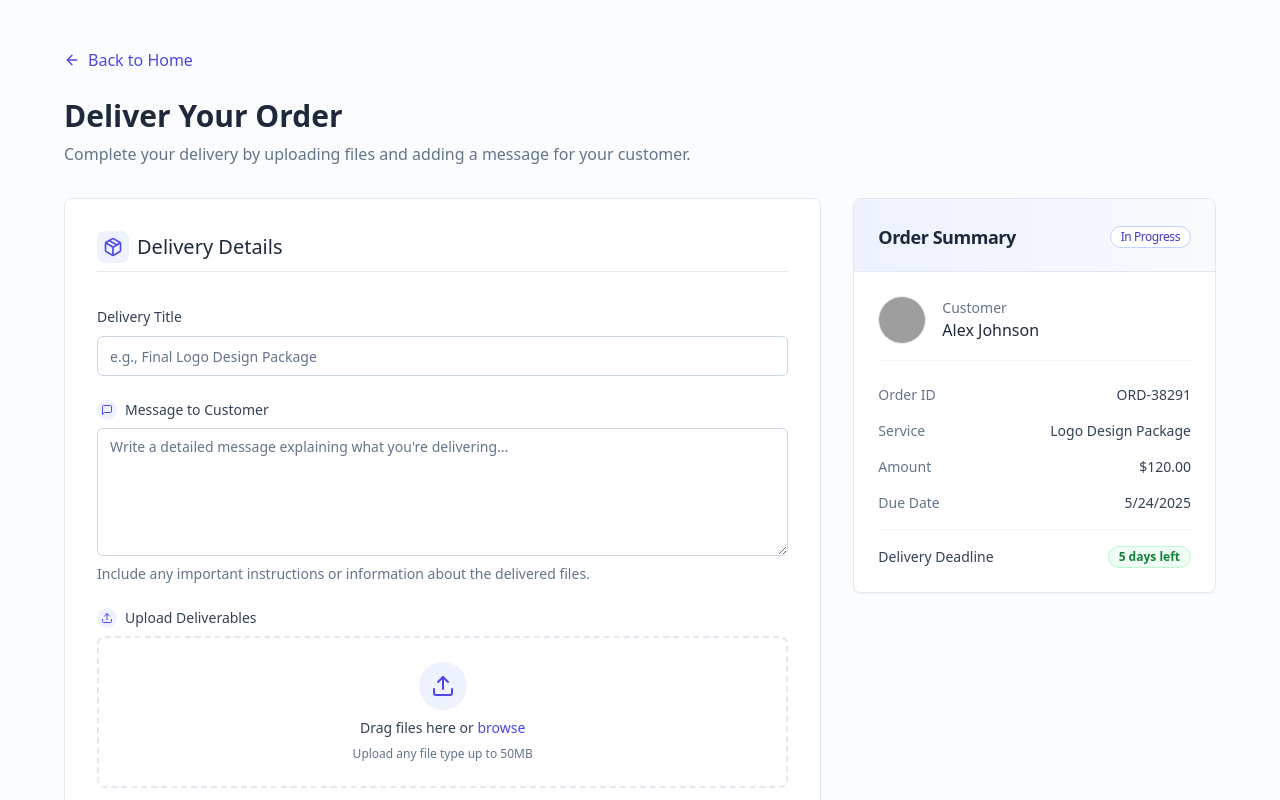
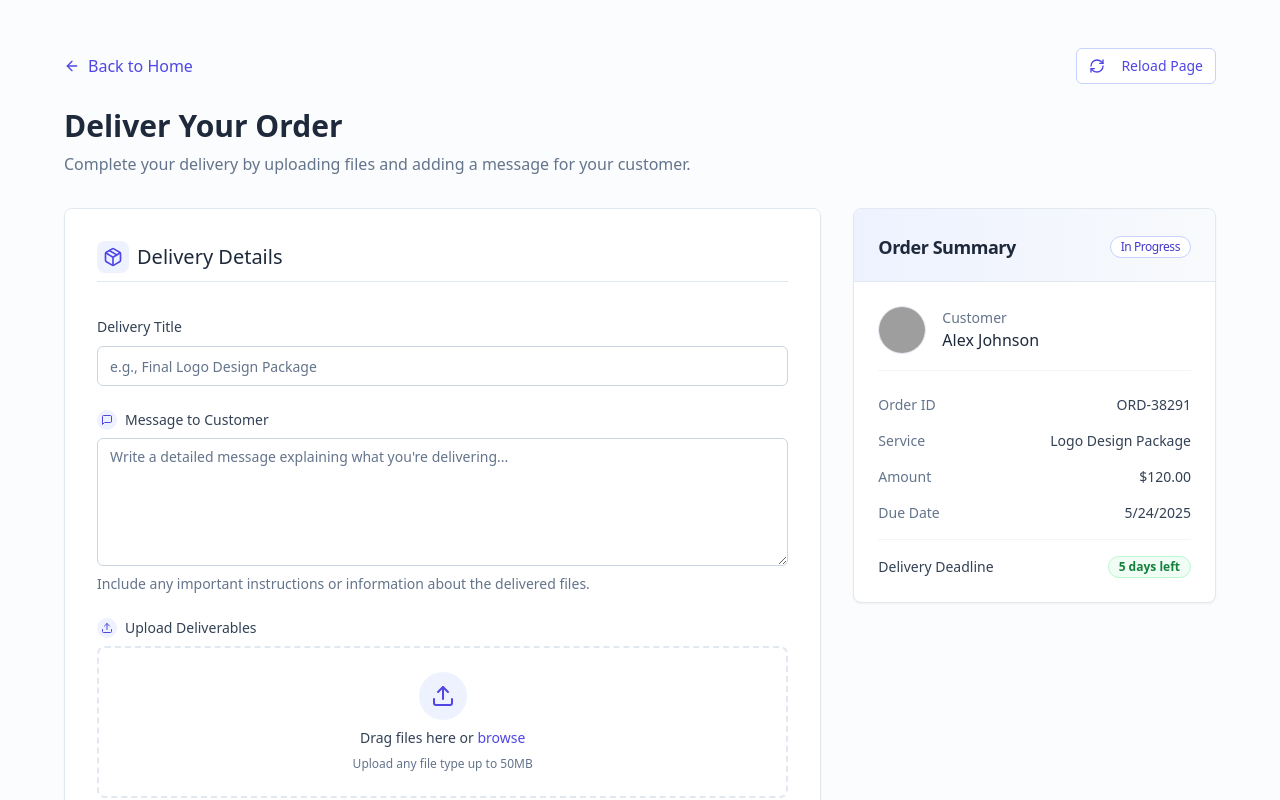
Before and after one commit to ALFRED-LUCIFER/order-note-delivery-finesse, a React (Vite) app: page /delivery in a window 1280 px wide. Shown: the top 800 px of the page. Built offline with nearby package versions, Linux system fonts and the light colour scheme; grey boxes are pictures that could not be loaded.

Commit message:
Refactor: Reload page after delivery
The user requested a page reload. This commit may implement a page reload after a successful delivery submission.

```diff
--- a/src/pages/DeliveryPage.tsx
+++ b/src/pages/DeliveryPage.tsx
@@ -5,7 +5,8 @@ import DeliveryForm from "@/components/DeliveryForm";
 import OrderSummary from "@/components/OrderSummary";
 import DeliveryConfirmation from "@/components/DeliveryConfirmation";
 import { Link } from "react-router-dom";
-import { ArrowLeft } from "lucide-react";
+import { ArrowLeft, RefreshCw } from "lucide-react";
+import { Button } from "@/components/ui/button";
 
 const DeliveryPage = () => {
   const [isSubmitted, setIsSubmitted] = useState(false);
@@ -16,14 +17,27 @@ const DeliveryPage = () => {
     setIsSubmitted(true);
   };
 
+  const handleReload = () => {
+    window.location.reload();
+  };
+
   return (
     <div className="min-h-screen bg-slate-50/50 py-12 px-4 sm:px-6 lg:px-8">
       <div className="max-w-6xl mx-auto">
-        <div className="mb-6">
+        <div className="mb-6 flex justify-between items-center">
           <Link to="/" className="inline-flex items-center text-indigo-600 hover:text-indigo-800 transition-colors font-medium">
             <ArrowLeft className="w-4 h-4 mr-2" />
             Back to Home
           </Link>
+          <Button
+            variant="outline"
+            size="sm"
+            onClick={handleReload}
+            className="text-indigo-600 border-indigo-200 hover:bg-indigo-50"
+          >
+            <RefreshCw className="w-4 h-4 mr-2" />
+            Reload Page
+          </Button>
         </div>
 
         <h1 className="text-3xl font-bold text-slate-800 mb-2">
```
